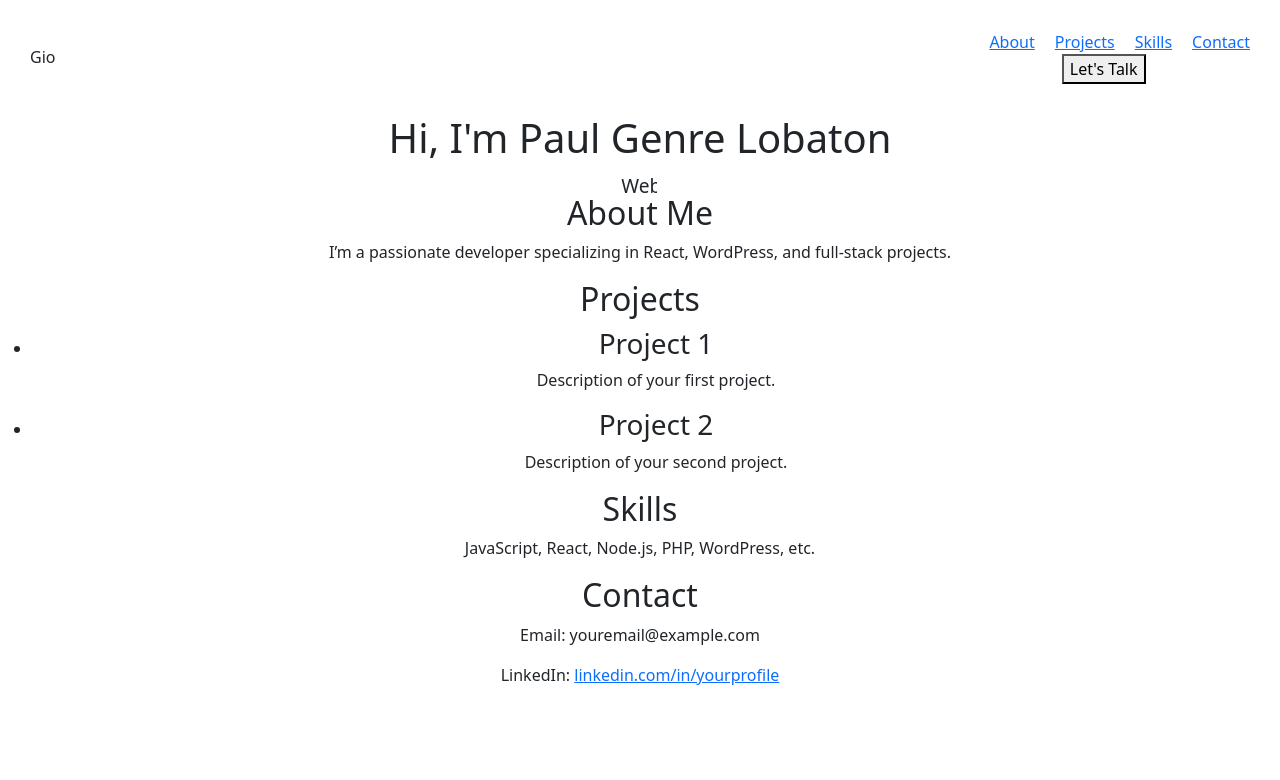
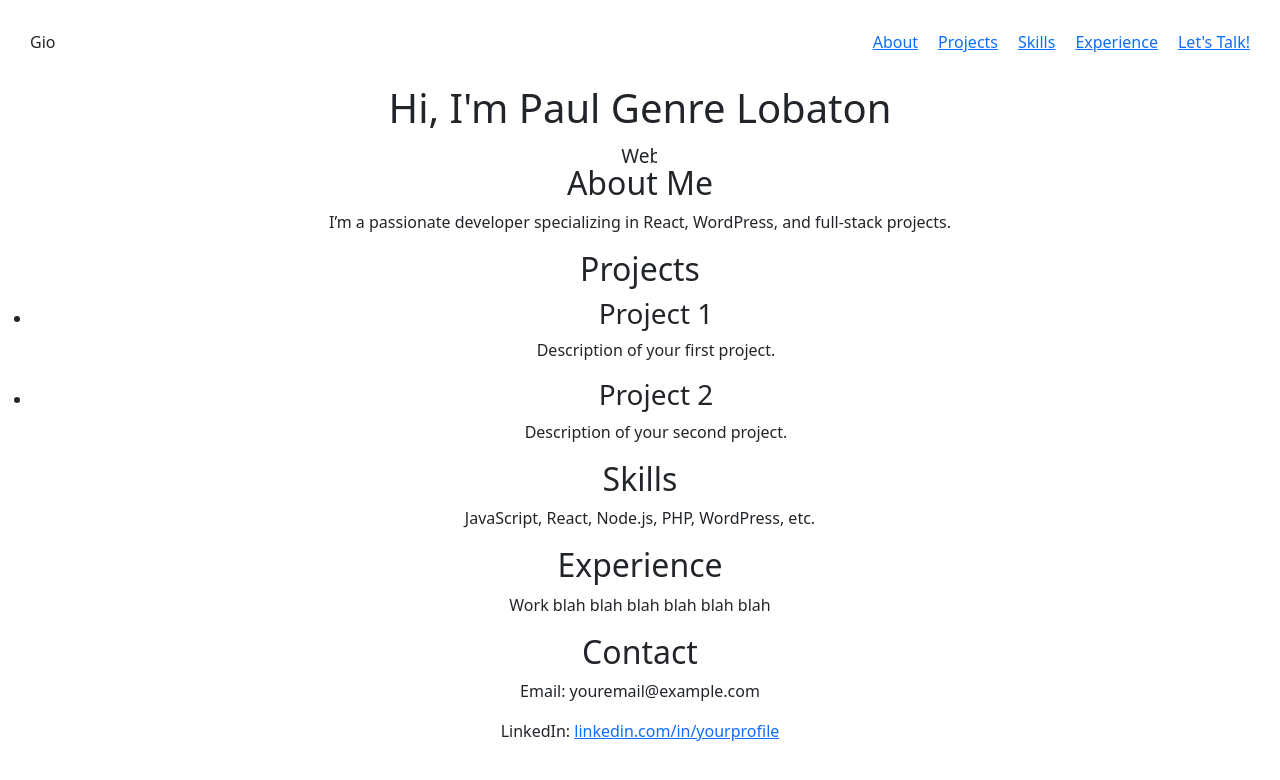
Before and after one commit to gioLobatski/Professional-Portfolio, a React (Create React App) app: page / in a window 1280 px wide. Shown: the top 780 px of the page. Built offline with nearby package versions, Linux system fonts and the light colour scheme.

Commit message:
Made changes to header and navbar

```diff
--- a/src/App.css
+++ b/src/App.css
@@ -25,7 +25,7 @@
 }
 
 .App-link {
-  color: #61dafb;
+  color: #000;
 }
 
 @keyframes App-logo-spin {
@@ -57,9 +57,9 @@ nav.navbar ul{
   display: inline-block;
   position: relative;
   font-size: 1.2em;
-  border-right: 2px solid black; /* cursor */
+  border-right: 2px solid black;
   animation: caret 0.7s steps(1) infinite;
-  min-width: 20ch; /* adjust to longest word */
+  min-width: 20ch;
   text-align: center;
   white-space: nowrap;
 }
--- a/src/App.js
+++ b/src/App.js
@@ -6,15 +6,13 @@ function App() {
       {/* Navigation Bar */}
       <nav className="navbar">
         <span>Gio</span>
-        <div className='menu'>
         <ul>
           <li><a href="#about">About</a></li>
           <li><a href="#projects">Projects</a></li>
           <li><a href="#skills">Skills</a></li>
-          <li><a href="#contact">Contact</a></li>
+          <li><a href="#experience">Experience</a></li>
+          <li><a href="#contact">Let's Talk!</a></li>
         </ul>
-        <button>Let's Talk</button>
-        </div>
       </nav>
 
       <header>
@@ -50,6 +48,11 @@ function App() {
         <p>JavaScript, React, Node.js, PHP, WordPress, etc.</p>
       </section>
 
+      <section id="experience">
+        <h2>Experience</h2>
+        <p>Work blah blah blah blah blah blah </p>
+      </section>
+
       <section id="contact">
         <h2>Contact</h2>
         <p>Email: youremail@example.com</p>
```
